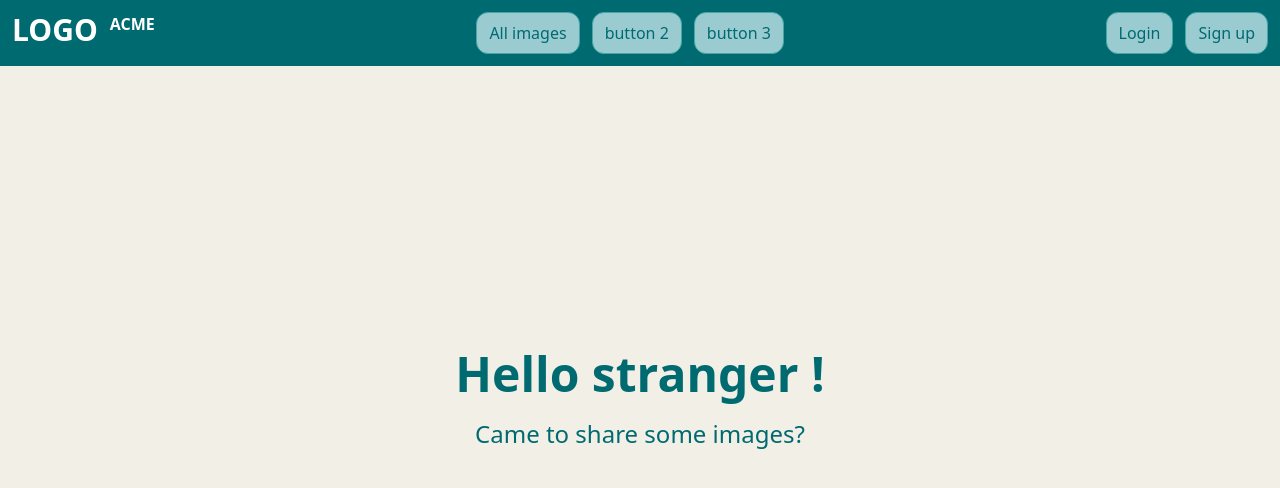
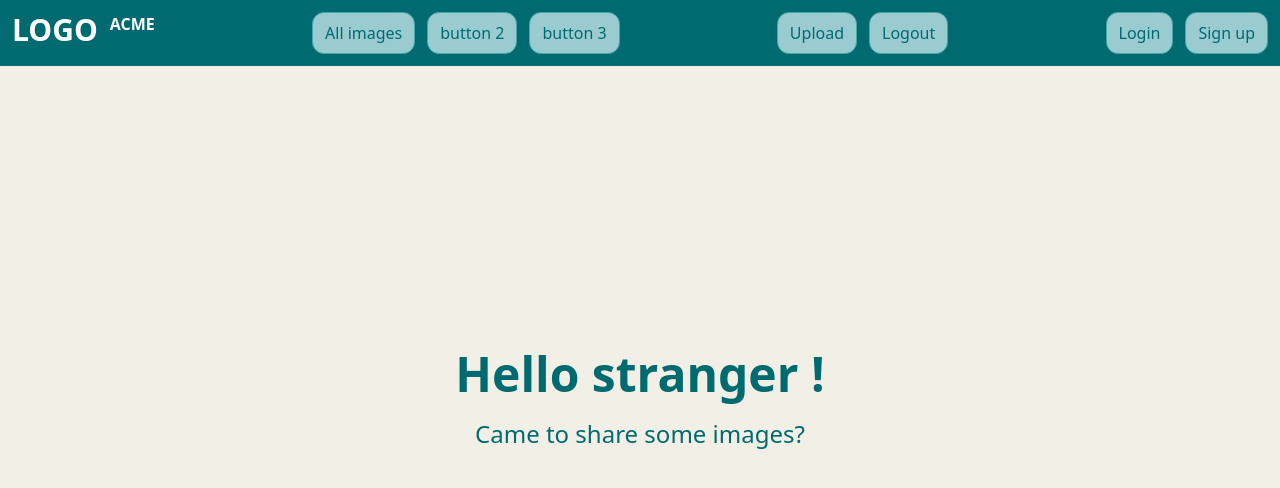
Before and after one commit to infernall92/image-sharing-app, a React (Vite) app: page / in a window 1280 px wide. Shown: the top 488 px of the page. Built offline with nearby package versions, Linux system fonts and the light colour scheme; what @heroui/react would draw is missing.

Commit message:
add header links

```diff
--- a/src/components/Header.jsx
+++ b/src/components/Header.jsx
@@ -1,20 +1,39 @@
 import Button from "./Button";
+import { Link } from "react-router";
 
 export default function Header() {
   return (
     <div className="absolute flex w-full justify-between p-3 bg-nav">
-      <div className="flex gap-3">
+      <Link to="/" className="flex gap-3">
         <p className="font-bold text-3xl text-white">LOGO</p>
         <p className="font-bold text-white">ACME</p>
+      </Link>
+      <div className="flex gap-3">
+        <Link to="/images">
+          <Button onClick={""}>All images</Button>
+        </Link>
+        <Link to="">
+          <Button onClick={""}>button 2</Button>
+        </Link>
+        <Link to="">
+          <Button onClick={""}>button 3</Button>
+        </Link>
       </div>
-      <div className="flex gap-3">
-        <Button onClick={""}>All images</Button>
-        <Button onClick={""}>button 2</Button>
-        <Button onClick={""}>button 3</Button>
+      <div id="user" className="flex gap-3">
+        <Link to="/upload">
+          <Button onClick={""}>Upload</Button>
+        </Link>
+        <Link to="/logout">
+          <Button onClick={""}>Logout</Button>
+        </Link>
       </div>
-      <div className="flex gap-3">
-        <Button onClick={""}>Login</Button>
-        <Button onClick={""}>Sign up</Button>
+      <div id="guest" className="flex gap-3">
+        <Link to="">
+          <Button onClick={""}>Login</Button>
+        </Link>
+        <Link to="">
+          <Button onClick={""}>Sign up</Button>
+        </Link>
       </div>
     </div>
   );
```
